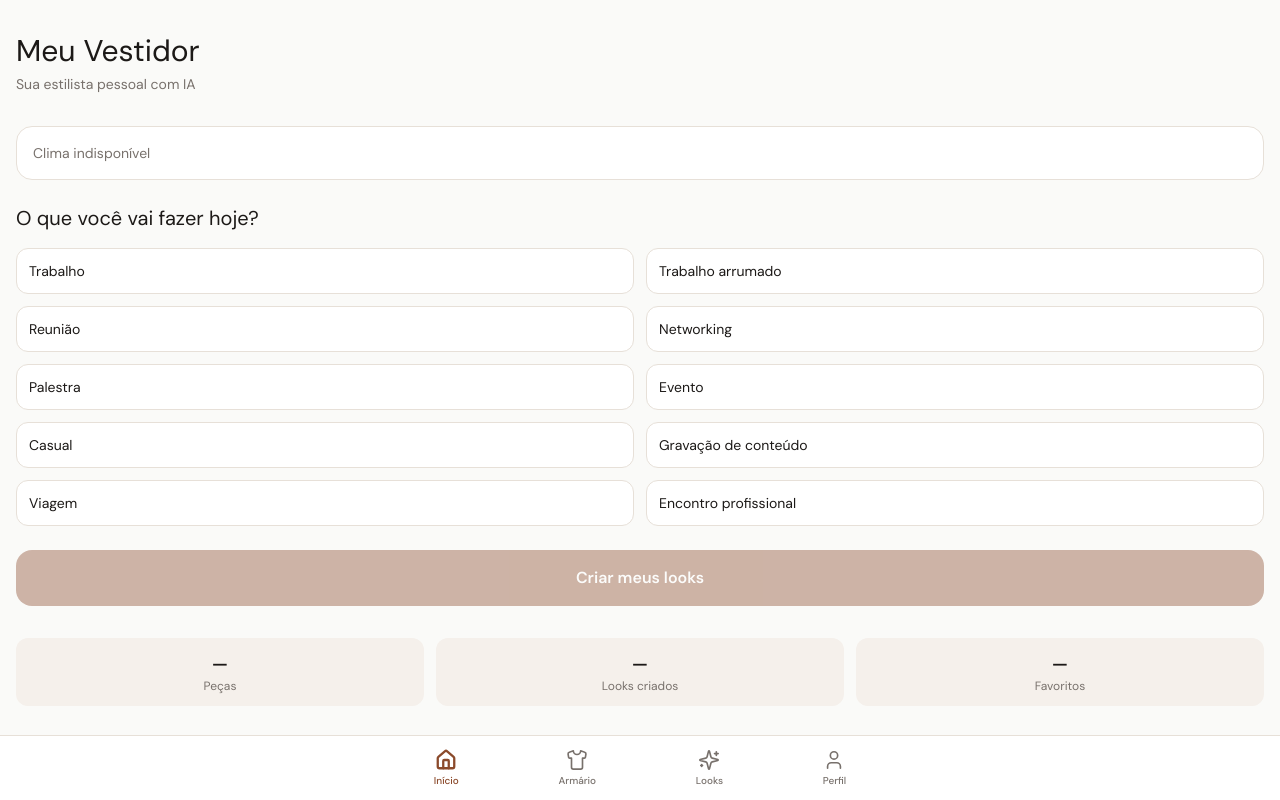
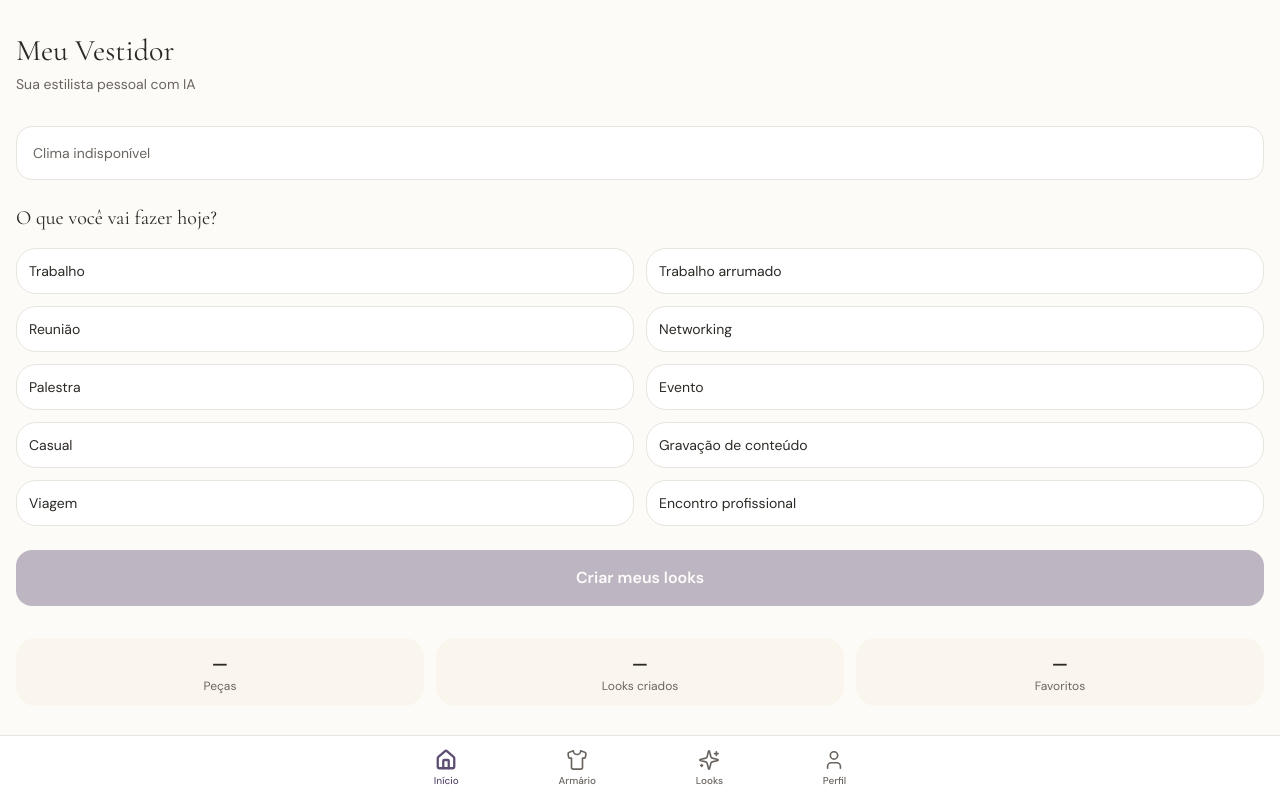
Before and after one commit to Meuvestidor/Cabide, a Next.js app: page /inicio in a window 1280 px wide. Built offline with nearby package versions, Linux system fonts and the light colour scheme; no server answers.

Commit message:
Add files via upload

```diff
--- a/src/app/globals.css
+++ b/src/app/globals.css
@@ -1,9 +1,9 @@
 @import "tailwindcss";
 
-/* ============================================
-   MEU VESTIDOR — Design System
-   Mobile-first • Terracotta accent • PT-BR
-   ============================================ */
+/* ================================================================
+   MEU VESTIDOR — Design System v2.0
+   Mobile-first • Lavender + Butter Yellow • PT-BR
+   ================================================================ */
 
 @theme inline {
   --color-background: var(--bg);
@@ -18,51 +18,80 @@
   --color-warning: var(--warning);
   --color-danger: var(--danger);
   --font-sans: 'DM Sans', system-ui, -apple-system, sans-serif;
-  --font-display: 'Instrument Serif', Georgia, serif;
+  --font-display: 'Cormorant Garamond', Georgia, serif;
 }
 
 :root {
-  --bg: #FAFAF8;
-  --fg: #1C1917;
-  --primary: #8B4A2B;
-  --primary-hover: #6F3B22;
+  /* Backgrounds */
+  --bg: #FDFBF7;
+  --fg: #2D2A26;
   --surface: #FFFFFF;
-  --surface-alt: #F5F0EB;
-  --border-color: #E7E0D8;
-  --muted: #78716C;
-  --success: #166534;
-  --warning: #92400E;
-  --danger: #991B1B;
-}
+  --surface-alt: #FAF6EE;
 
-@media (prefers-color-scheme: dark) {
-  :root:not([data-theme="light"]) {
-    --bg: #0C0A09;
-    --fg: #F5F5F4;
-    --primary: #C4795A;
-    --primary-hover: #D4896A;
-    --surface: #1C1917;
-    --surface-alt: #292524;
-    --border-color: #44403C;
-    --muted: #A8A29E;
-    --success: #4ADE80;
-    --warning: #FCD34D;
-    --danger: #F87171;
-  }
-}
+  /* Brand */
+  --primary: #5E4F72;
+  --primary-hover: #4A3D5C;
+  --primary-active: #3D3250;
+  --primary-light: #7A6B8E;
 
-:root[data-theme="dark"] {
-  --bg: #0C0A09;
-  --fg: #F5F5F4;
-  --primary: #C4795A;
-  --primary-hover: #D4896A;
-  --surface: #1C1917;
-  --surface-alt: #292524;
-  --border-color: #44403C;
-  --muted: #A8A29E;
-  --success: #4ADE80;
-  --warning: #FCD34D;
-  --danger: #F87171;
+  /* Accent colors */
+  --lavender: #C4B8E9;
+  --lavender-muted: #D8D0F0;
+  --lavender-bright: #B5A5E0;
+  --butter: #F5E4A8;
+  --butter-warm: #EFE2A0;
+  --ivory: #FDFBF7;
+
+  /* UI */
+  --border-color: #E8E4DE;
+  --border-subtle: #F0ECE6;
+  --border-focus: #C4B8E9;
+  --muted: #6B6560;
+  --muted-light: #9A958F;
+
+  /* Feedback */
+  --success: #4A7C59;
+  --success-bg: #EFF6F1;
+  --warning: #C4922A;
+  --warning-bg: #FDF6E8;
+  --danger: #B5443A;
+  --danger-bg: #FDF0EF;
+
+  /* AI */
+  --ai-bg: #F0ECF7;
+  --ai-border: #C4B8E9;
+  --ai-glow: rgba(196, 184, 233, 0.25);
+
+  /* States */
+  --selected-bg: #F0ECF7;
+  --selected-border: #C4B8E9;
+  --hover-bg: #FAF6EE;
+  --disabled-bg: #D5D0DC;
+  --disabled-text: #9E97A8;
+
+  /* Badges */
+  --badge-ai: #C4B8E9;
+  --badge-new: #F5E4A8;
+  --badge-fav: #D4788A;
+
+  /* Shadows */
+  --shadow-card: 0 2px 8px rgba(45,42,38,0.05);
+  --shadow-md: 0 4px 12px rgba(45,42,38,0.08);
+  --shadow-lg: 0 8px 24px rgba(45,42,38,0.10);
+  --shadow-ai: 0 4px 16px rgba(196,184,233,0.20);
+
+  /* Radius */
+  --radius-sm: 6px;
+  --radius-md: 12px;
+  --radius-lg: 16px;
+  --radius-xl: 20px;
+  --radius-full: 9999px;
+
+  /* Transitions */
+  --ease: cubic-bezier(0.16, 1, 0.3, 1);
+  --dur-fast: 150ms;
+  --dur-normal: 250ms;
+  --dur-slow: 400ms;
 }
 
 body {
@@ -75,13 +104,13 @@ body {
 
 /* Typography */
 h1, h2, h3 {
-  font-family: var(--font-instrument-serif), Georgia, serif;
+  font-family: 'Cormorant Garamond', Georgia, serif;
   text-wrap: balance;
 }
 
 /* Focus states */
 :focus-visible {
-  outline: 2px solid var(--primary);
+  outline: 2px solid var(--lavender);
   outline-offset: 2px;
   border-radius: 4px;
 }
@@ -98,3 +127,110 @@ h1, h2, h3 {
   padding-top: env(safe-area-inset-top, 0px);
   padding-bottom: env(safe-area-inset-bottom, 0px);
 }
+
+/* === COMPONENT UTILITIES === */
+
+/* Primary button */
+.btn-primary {
+  background: var(--primary);
+  color: var(--ivory);
+  font-family: 'DM Sans', sans-serif;
+  font-weight: 500;
+  border: none;
+  border-radius: var(--radius-full);
+  cursor: pointer;
+  transition: background var(--dur-fast) var(--ease);
+}
+.btn-primary:hover {
+  background: var(--primary-hover);
+}
+.btn-primary:active {
+  background: var(--primary-active);
+}
+
+/* Secondary button */
+.btn-secondary {
+  background: transparent;
+  color: var(--primary);
+  font-family: 'DM Sans', sans-serif;
+  font-weight: 500;
+  border: 1.5px solid var(--primary);
+  border-radius: var(--radius-full);
+  cursor: pointer;
+  transition: all var(--dur-fast) var(--ease);
+}
+.btn-secondary:hover {
+  background: var(--hover-bg);
+}
+
+/* AI button */
+.btn-ai {
+  background: linear-gradient(135deg, var(--lavender) 0%, var(--primary-light) 100%);
+  color: #FFFFFF;
+  font-family: 'DM Sans', sans-serif;
+  font-weight: 500;
+  border: none;
+  border-radius: var(--radius-full);
+  cursor: pointer;
+  box-shadow: var(--shadow-ai);
+  transition: all var(--dur-fast) var(--ease);
+}
+.btn-ai:hover {
+  opacity: 0.92;
+}
+
+/* AI card */
+.ai-card {
+  background: var(--ai-bg);
+  border: 1px solid var(--ai-border);
+  border-radius: var(--radius-lg);
+  position: relative;
+  overflow: hidden;
+  box-shadow: var(--shadow-ai);
+}
+.ai-card::before {
+  content: '';
+  position: absolute;
+  top: 0; left: 0; right: 0;
+  height: 3px;
+  background: linear-gradient(90deg, var(--lavender) 0%, var(--primary-light) 50%, var(--butter) 100%);
+}
+
+/* AI loading dots */
+.ai-dots {
+  display: flex;
+  gap: 6px;
+  align-items: center;
+}
+.ai-dot {
+  width: 6px;
+  height: 6px;
+  border-radius: 50%;
+  background: var(--lavender);
+  animation: ai-pulse 1.4s ease-in-out infinite;
+}
+.ai-dot:nth-child(2) { animation-delay: 0.2s; }
+.ai-dot:nth-child(3) { animation-delay: 0.4s; }
+@keyframes ai-pulse {
+  0%, 80%, 100% { opacity: 0.3; transform: scale(0.8); }
+  40% { opacity: 1; transform: scale(1); }
+}
+
+/* Badge */
+.badge {
+  display: inline-flex;
+  align-items: center;
+  padding: 2px 8px;
+  border-radius: var(--radius-full);
+  font-size: 11px;
+  font-weight: 600;
+  letter-spacing: 0.03em;
+}
+.badge-ai {
+  background: var(--badge-ai);
+  color: var(--primary-active);
+}
+.badge-new {
+  background: var(--badge-new);
+  color: var(--fg);
+}
--- a/src/app/layout.tsx
+++ b/src/app/layout.tsx
@@ -18,7 +18,7 @@ export const viewport: Viewport = {
   initialScale: 1,
   maximumScale: 1,
   viewportFit: "cover",
-  themeColor: "#8B4A2B",
+  themeColor: "#5E4F72",
 };
 
 export default function RootLayout({ children }: LayoutProps<"/">) {
@@ -28,7 +28,7 @@ export default function RootLayout({ children }: LayoutProps<"/">) {
         <link rel="preconnect" href="https://fonts.googleapis.com" />
         <link rel="preconnect" href="https://fonts.gstatic.com" crossOrigin="anonymous" />
         <link
-          href="https://fonts.googleapis.com/css2?family=DM+Sans:wght@400;500;600;700&family=Instrument+Serif&display=swap"
+          href="https://fonts.googleapis.com/css2?family=Cormorant+Garamond:ital,wght@0,400;0,500;0,600;0,700;1,400;1,500&family=DM+Sans:opsz,wght@9..40,300;9..40,400;9..40,500;9..40,600;9..40,700&display=swap"
           rel="stylesheet"
         />
       </head>
```
